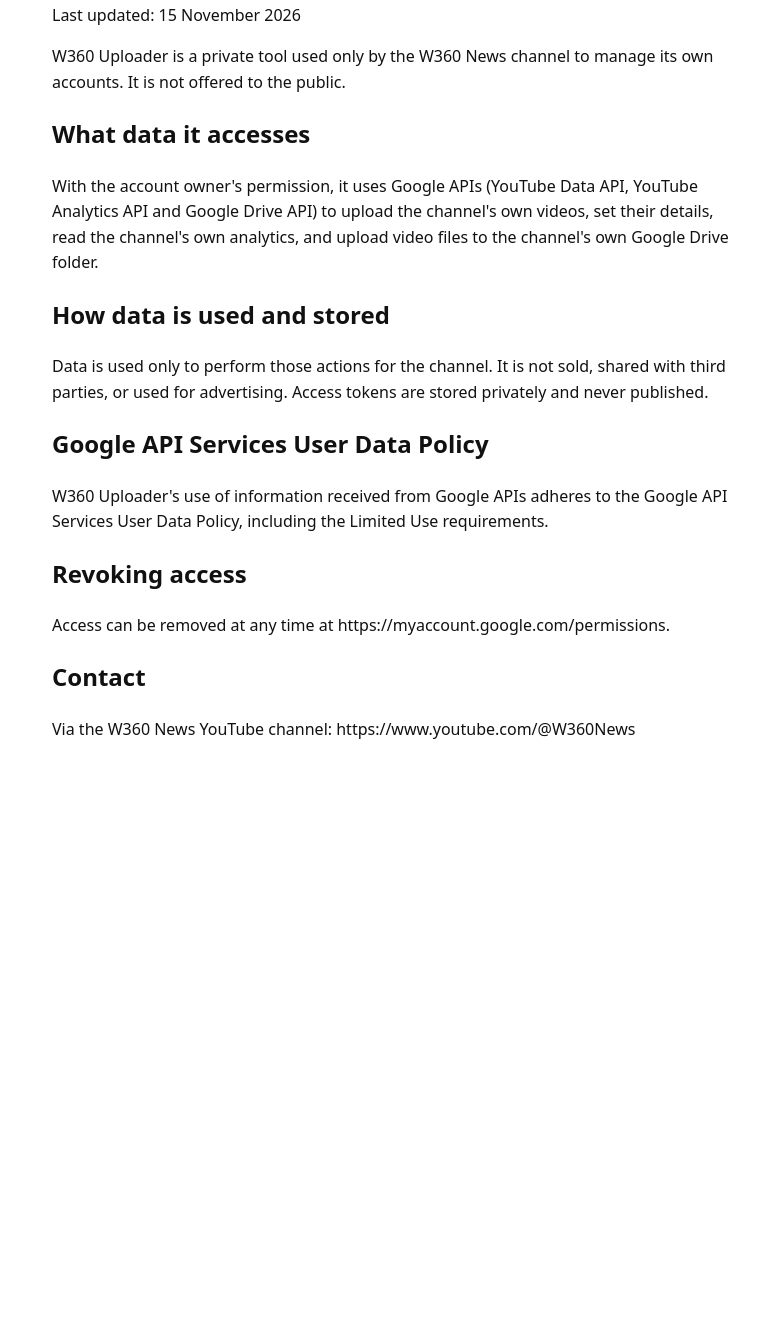
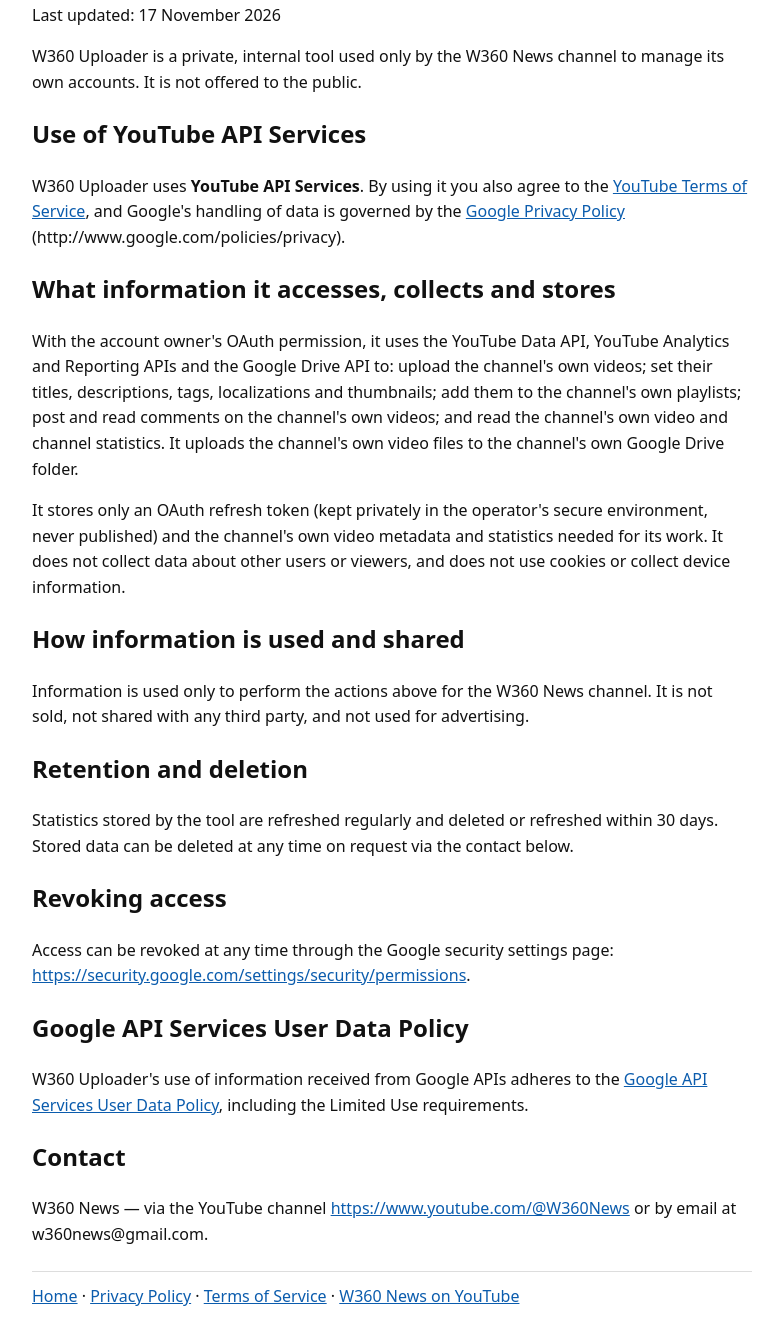
Before and after one commit to uaeu864-del/uaeu864-del.github.io, a plain HTML site: page privacy.html in a window 1280 px wide. Shown: the part 110-1454 px from the top of the page, without its empty margins (248-1031 px from the left). Before the commit the page ends 892 px from the top, so only its background shows below. Drawn offline with Linux system fonts and the light colour scheme.

Commit message:
Update privacy policy and add terms page for YouTube API audit
Co-Authored-By: Claude Opus 5.5 <noreply@anthropic.com>
Claude-Session: https://claude.ai/code/session_01AHDq7yb17xaBpy8h2xuzUW

```diff
--- a/privacy.html
+++ b/privacy.html
@@ -1,9 +1,19 @@
 <!doctype html><html lang="en"><head><meta charset="utf-8"><meta name="viewport" content="width=device-width,initial-scale=1"><title>Privacy Policy · W360 Uploader</title>
-<style>body{font-family:system-ui,sans-serif;max-width:680px;margin:40px auto;padding:0 16px;line-height:1.6;color:#111;background:#fff}</style></head>
-<body><h1>Privacy Policy — W360 Uploader</h1><p>Last updated: 15 November 2026</p>
-<p>W360 Uploader is a private tool used only by the W360 News channel to manage its own accounts. It is not offered to the public.</p>
-<h2>What data it accesses</h2><p>With the account owner's permission, it uses Google APIs (YouTube Data API, YouTube Analytics API and Google Drive API) to upload the channel's own videos, set their details, read the channel's own analytics, and upload video files to the channel's own Google Drive folder.</p>
-<h2>How data is used and stored</h2><p>Data is used only to perform those actions for the channel. It is not sold, shared with third parties, or used for advertising. Access tokens are stored privately and never published.</p>
-<h2>Google API Services User Data Policy</h2><p>W360 Uploader's use of information received from Google APIs adheres to the Google API Services User Data Policy, including the Limited Use requirements.</p>
-<h2>Revoking access</h2><p>Access can be removed at any time at https://myaccount.google.com/permissions.</p>
-<h2>Contact</h2><p>Via the W360 News YouTube channel: https://www.youtube.com/@W360News</p></body></html>
+<style>body{font-family:system-ui,sans-serif;max-width:720px;margin:40px auto;padding:0 16px;line-height:1.6;color:#111;background:#fff}a{color:#0b5cad}nav{margin:24px 0;padding-top:12px;border-top:1px solid #ddd}</style></head>
+<body><h1>Privacy Policy — W360 Uploader</h1><p>Last updated: 17 November 2026</p>
+<p>W360 Uploader is a private, internal tool used only by the W360 News channel to manage its own accounts. It is not offered to the public.</p>
+<h2>Use of YouTube API Services</h2>
+<p>W360 Uploader uses <strong>YouTube API Services</strong>. By using it you also agree to the <a href="https://www.youtube.com/t/terms">YouTube Terms of Service</a>, and Google's handling of data is governed by the <a href="https://policies.google.com/privacy">Google Privacy Policy</a> (http://www.google.com/policies/privacy).</p>
+<h2>What information it accesses, collects and stores</h2>
+<p>With the account owner's OAuth permission, it uses the YouTube Data API, YouTube Analytics and Reporting APIs and the Google Drive API to: upload the channel's own videos; set their titles, descriptions, tags, localizations and thumbnails; add them to the channel's own playlists; post and read comments on the channel's own videos; and read the channel's own video and channel statistics. It uploads the channel's own video files to the channel's own Google Drive folder.</p>
+<p>It stores only an OAuth refresh token (kept privately in the operator's secure environment, never published) and the channel's own video metadata and statistics needed for its work. It does not collect data about other users or viewers, and does not use cookies or collect device information.</p>
+<h2>How information is used and shared</h2>
+<p>Information is used only to perform the actions above for the W360 News channel. It is not sold, not shared with any third party, and not used for advertising.</p>
+<h2>Retention and deletion</h2>
+<p>Statistics stored by the tool are refreshed regularly and deleted or refreshed within 30 days. Stored data can be deleted at any time on request via the contact below.</p>
+<h2>Revoking access</h2>
+<p>Access can be revoked at any time through the Google security settings page: <a href="https://security.google.com/settings/security/permissions">https://security.google.com/settings/security/permissions</a>.</p>
+<h2>Google API Services User Data Policy</h2>
+<p>W360 Uploader's use of information received from Google APIs adheres to the <a href="https://developers.google.com/terms/api-services-user-data-policy">Google API Services User Data Policy</a>, including the Limited Use requirements.</p>
+<h2>Contact</h2><p>W360 News — via the YouTube channel <a href="https://www.youtube.com/@W360News">https://www.youtube.com/@W360News</a> or by email at w360news@gmail.com.</p>
+<nav><a href="index.html">Home</a> · <a href="privacy.html">Privacy Policy</a> · <a href="terms.html">Terms of Service</a> · <a href="https://www.youtube.com/@W360News">W360 News on YouTube</a></nav></body></html>
```
Also changed, not shown: index.html (+6 -4 lines), terms.html (added, +12 -0 lines).
